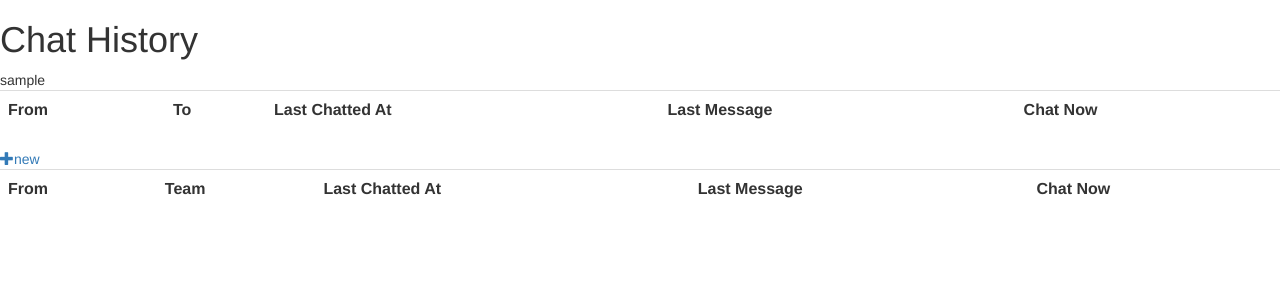
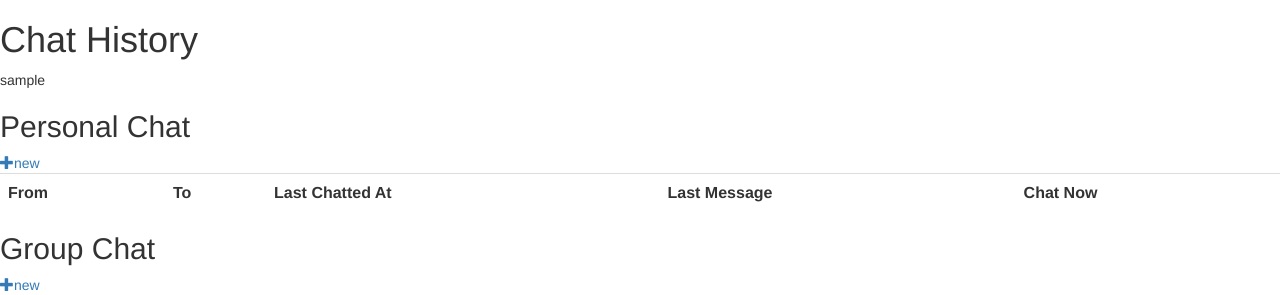
Before and after one commit to KVVaisakh/softwareEngineering, a Django app: page /chat/ in a window 1280 px wide. Shown: the top 295 px of the page. Run offline with Django 3.2, Linux system fonts and the light colour scheme; the visitor is signed in with stand-in values (Sample User, id 1); data that the repository does not hold is empty; some libraries are stand-ins or nearby versions.

Commit message:
Add files via upload

```diff
--- a/chat/forms.py
+++ b/chat/forms.py
@@ -12,7 +12,7 @@ class GroupMessageForm(forms.ModelForm):
 
     class Meta:
         model = GroupMessage
-        fields = ('message',)
+        fields = ('sentTo','message',)
 
 class UsernameForm(forms.ModelForm):
 
--- a/chat/models.py
+++ b/chat/models.py
@@ -19,6 +19,9 @@ class GroupMessage(models.Model):
 	message  = models.CharField(max_length=200)
 	created_date = models.DateTimeField(default=timezone.now)
 
+	# class Meta:
+ #        order_with_respect_to = '-created_date'
+
 	def __str__(self):
 		title=str(self.created_date)+" "+str(self.sentFrom)+" "+str(self.sentTo)
 		return title
--- a/chat/templates/chatHistory.html
+++ b/chat/templates/chatHistory.html
@@ -7,6 +7,8 @@
 <body>
     <h1>Chat History</h1>
     {{user}}
+    <h2>Personal Chat</h2>
+    <a href="{% url 'chatNow' %}" class="top-menu"><span class="glyphicon glyphicon-plus"></span>new</a>
     <table class="table table-hover">
         <tr>
             <th>From</th>
@@ -29,7 +31,9 @@
         </tr>
         {% endfor %}
     </table>
-    <a href="{% url 'chatNow' %}" class="top-menu"><span class="glyphicon glyphicon-plus"></span>new</a>
+
+    <h2>Group Chat</h2>
+    <a href="{% url 'groupChatNow' %}" class="top-menu"><span class="glyphicon glyphicon-plus"></span>new</a>
     <table class="table table-hover">
         <tr>
             <th>From</th>
--- a/chat/urls.py
+++ b/chat/urls.py
@@ -4,5 +4,7 @@ from chat import views
 urlpatterns = [
 	path('', views.index, name='index'),
 	path('continueChat/<str:name>', views.continueChat, name='continueChat'),
-	path('chatNow', views.chatNow, name='chatNow')
+	path('continueGroupChat/<str:name>', views.continueGroupChat, name='continueGroupChat'),
+	path('chatNow', views.chatNow, name='chatNow'),
+	path('groupChatNow', views.groupChatNow, name='groupChatNow'),
 ]
--- a/chat/views.py
+++ b/chat/views.py
@@ -5,7 +5,7 @@ from django.utils import timezone
 from .models import DirectMessage,GroupMessage
 from django.contrib.auth.models import User
 from django.db.models import Q
-from .forms import UsernameForm,DirectMessageForm
+from .forms import UsernameForm,DirectMessageForm,GroupMessageForm
 from django import forms
 from team.models import TeamMember
 
@@ -22,14 +22,16 @@ def index(request):
 		if companion not in chattedWith:
 			chattedWith.add(companion)
 			chatList.append(chat)
+
+
 	teamObj=TeamMember.objects.filter(Q(userName=request.user))
 	teams=[]
 	for team in teamObj:
 		teams.append(team.teamName)
-	groupChat=[]
+	groupChats=[]
 	for team in teams:
-		groupChat.append(models.GroupMessage.objects.filter(Q(sentTo=team)))
-	return render(request, 'chatHistory.html', {'chats':chatList, 'groupChats':groupChat, 'user':request.user})
+		groupChats.append(models.GroupMessage.objects.filter(Q(sentTo=team)).order_by('-created_date')[:1])
+	return render(request, 'chatHistory.html', {'chats':chatList, 'groupChats':groupChats, 'user':request.user})
 
 def chatNow(request):
 	if request.method == "POST":
@@ -44,6 +46,19 @@ def chatNow(request):
 		form=DirectMessageForm()
 	return render(request, 'message.html', {'form': form})
 
+def groupChatNow(request):
+	if request.method == "POST":
+		form = GroupMessageForm(request.POST)
+		if form.is_valid():
+			chat=form.save(commit=False)
+			chat.created_date=timezone.now()
+			chat.sentFrom=request.user
+			chat.save()
+			return redirect('continueGroupChat',name=chat.sentTo)
+	else:
+		form=GroupMessageForm()
+	return render(request, 'message.html', {'form': form})
+
 def continueChat(request,name):
 	if request.method == "POST":
 		form = DirectMessageForm(request.POST)
@@ -55,25 +70,22 @@ def continueChat(request,name):
 			return redirect('continueChat',name=name)
 	else:
 		nameId=models.User.objects.get(username=name)
-		print(name,nameId)
 		chats=models.DirectMessage.objects.filter((Q(sentFrom=request.user) &  Q(sentTo=nameId)) | (Q(sentFrom=nameId) &  Q(sentTo=request.user))).order_by('created_date')
 		form=DirectMessageForm(initial={'sentTo':nameId})
 		form.fields['sentTo'].widget = forms.HiddenInput()
 	return render(request, 'message.html', {'form': form,'chats':chats,'name':name})
 
-# def continueGroupChat(request,name):
-# 	if request.method == "POST":
-# 		form = GroupMessageForm(request.POST)
-# 		if form.is_valid():
-# 			chat=form.save(commit=False)
-# 			chat.created_date=timezone.now()
-# 			chat.sentFrom=request.user
-# 			chat.save()
-# 			return redirect('continueChat',name=name)
-# 	else:
-# 		nameId=models.User.objects.get(username=name)
-# 		print(name,nameId)
-# 		chats=models.DirectMessage.objects.filter((Q(sentFrom=request.user) &  Q(sentTo=nameId)) | (Q(sentFrom=nameId) &  Q(sentTo=request.user))).order_by('created_date')
-# 		form=GroupMessageForm(initial={'sentTo':nameId})
-# 		form.fields['sentTo'].widget = forms.HiddenInput()
-# 	return render(request, 'message.html', {'form': form,'chats':chats,'name':name})
+def continueGroupChat(request,name):
+	if request.method == "POST":
+		form = GroupMessageForm(request.POST)
+		if form.is_valid():
+			chat=form.save(commit=False)
+			chat.created_date=timezone.now()
+			chat.sentFrom=request.user
+			chat.save()
+			return redirect('continueGroupChat',name=name)
+	else:
+		chats=models.GroupMessage.objects.filter(Q(sentTo=name)).order_by('created_date')
+		form=GroupMessageForm(initial={'sentTo':name})
+		form.fields['sentTo'].widget = forms.HiddenInput()
+	return render(request, 'message.html', {'form': form,'chats':chats,'name':name})
```
